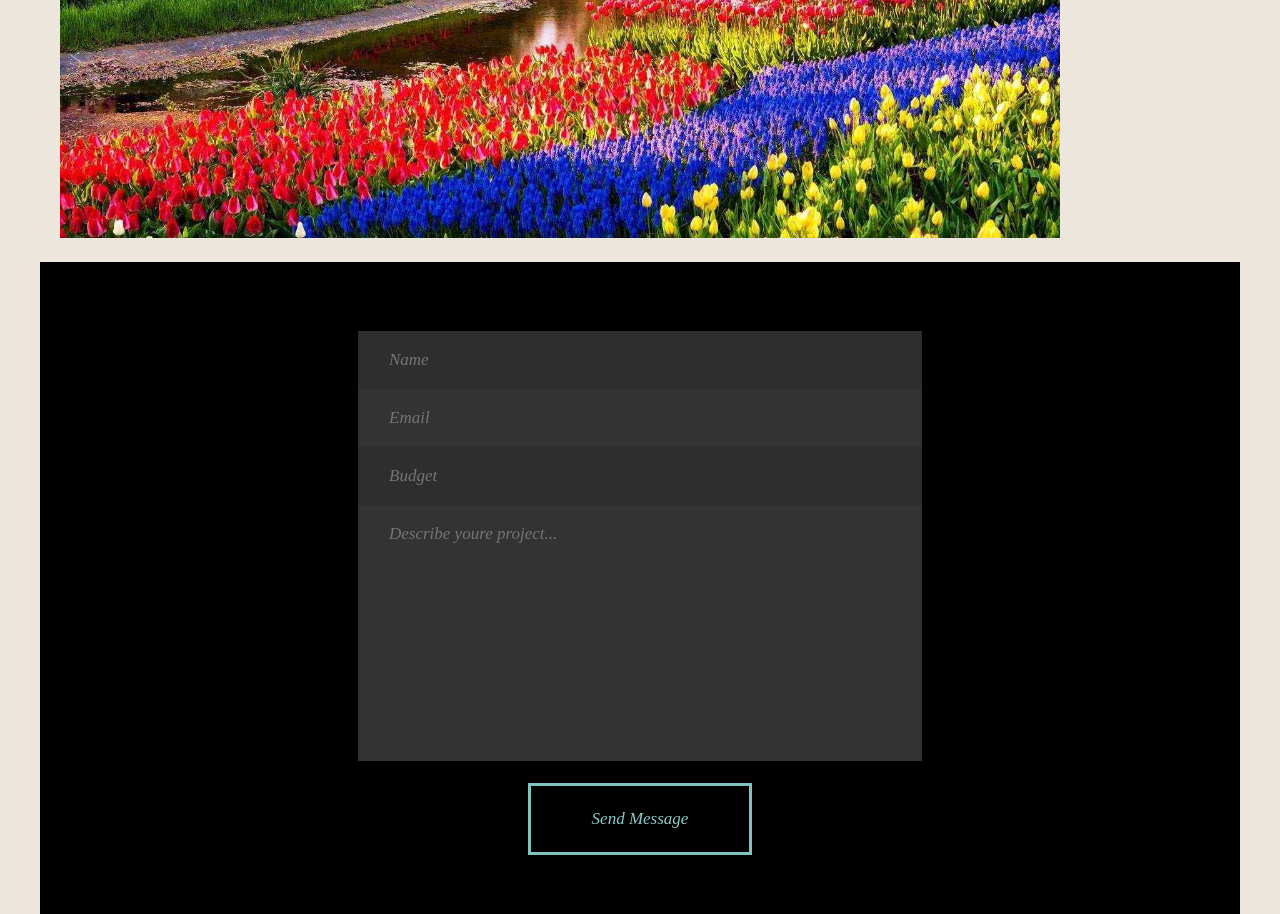
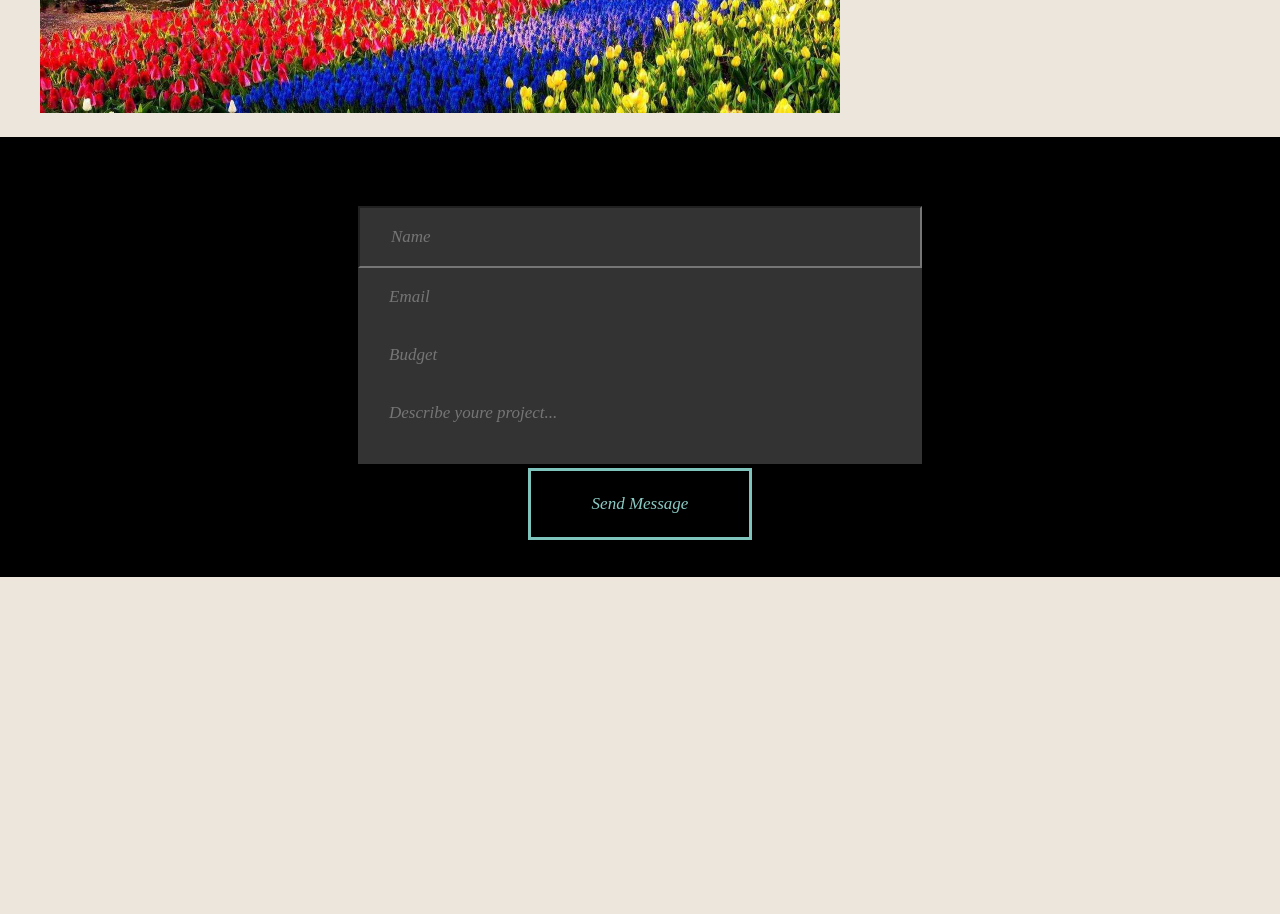
Before and after one commit to AlinaPshenychna/Homework4_with_footer, a plain HTML site: page index.html in a window 1280 px wide. Shown: the part 540-1454 px from the top of the page. After the commit the page ends 1117 px from the top, so only its background shows below. Drawn offline with Linux system fonts and the light colour scheme.

Commit message:
added styles and footer

```diff
--- /dev/null
+++ b/css/styles.css
@@ -0,0 +1,80 @@
+* {
+  padding: 0;
+  margin: 0;
+  box-sizing: border-box;
+}
+.body {
+  background-color: #ede6dd;
+}
+.container {
+  max-width: 1200px;
+  margin: 0 auto;
+}
+.font {
+  background-color: #000;
+}
+.button-send {
+  border: solid 3px #7ec4bd;
+  color: #8bcac3;
+  text-align: center;
+  font-family: Vollkorn;
+  font-size: 17px;
+  font-style: italic;
+  font-weight: 400;
+  line-height: 22px;
+  padding: 22px 61px;
+  background-color: #000;
+  margin: 0 auto;
+  display: block;
+}
+.textarea {
+  background: rgba(255, 255, 255, 0.2);
+  color: #fff;
+  font-family: Vollkorn;
+  font-size: 17px;
+  font-style: italic;
+  font-weight: 400;
+  line-height: 22px;
+  width: 100%;
+  padding: 18px 31px;
+  border: none;
+  resize: none;
+}
+.tel-number {
+  background: rgba(255, 255, 255, 0.2);
+  display: block;
+  color: #fff;
+  font-family: Vollkorn;
+  font-size: 17px;
+  font-style: italic;
+  font-weight: 400;
+  line-height: 22px;
+  width: 100%;
+  padding: 18px 31px;
+  border: none;
+}
+.email-inf {
+  background: rgba(255, 255, 255, 0.2);
+  display: block;
+  color: #fff;
+  font-family: Vollkorn;
+  font-size: 17px;
+  font-style: italic;
+  font-weight: 400;
+  line-height: 22px;
+  width: 100%;
+  padding: 18px 31px;
+  border: none;
+}
+.text-field {
+  background: rgba(255, 255, 255, 0.2);
+  display: block;
+  color: #fff;
+  font-family: Vollkorn;
+  font-size: 17px;
+  font-style: italic;
+  font-weight: 400;
+  line-height: 22px;
+  width: 100%;
+  padding: 18px 31px;
+}
--- a/index.html
+++ b/index.html
@@ -4,16 +4,11 @@
     <meta charset="UTF-8" />
     <meta http-equiv="X-UA-Compatible" content="IE=edge" />
     <meta name="viewport" content="width=device-width, initial-scale=1.0" />
+    <link rel="stylesheet" href="css/styles.css" />
     <title>Tulip park</title>
-    <style>
-      * {
-        padding: 0;
-        margin: 0;
-        box-sizing: border-box;
-      }
-    </style>
   </head>
-  <body style="background-color: #ede6dd; max-width: 1200px; margin: auto">
+  <body class="body">
+    <div class="container">
       <header style="padding: 20px 20px">
         <div style="display: flex; justify-content: space-between">
           <h1>
@@ -51,119 +46,66 @@
           </nav>
         </div>
       </header>
+    </div>
     <section style="padding: 20px">
+      <div class="container">
         <div>
           <p style="padding-bottom: 20px">
-          Кёкенхоф — королевский парк цветов (преимущественно лилейных и вообще
-          луковичных) в Нидерландах, между Лейденом и Харлемом, в небольшом
-          городке Лиссе, приблизительно в 5 км от Северного моря. Ежегодно парк
-          открыт для посетителей примерно с 20-х чисел марта до 20 чисел мая.
+            Кёкенхоф — королевский парк цветов (преимущественно лилейных и
+            вообще луковичных) в Нидерландах, между Лейденом и Харлемом, в
+            небольшом городке Лиссе, приблизительно в 5 км от Северного моря.
+            Ежегодно парк открыт для посетителей примерно с 20-х чисел марта до
+            15-х чисел мая.
           </p>
-        <img src="images/park_main.jpg" alt="park_Kekenhof" width="1000px" />
+          <img src="images/park_main.jpg" alt="park_Kekenhof" width="800px" />
+        </div>
       </div>
     </section>
-    <footer
-      style="padding-top: 69px; padding-bottom: 37px; background-color: #000"
+    <div class="font">
+      <!-- если фон вылазит за границы (как тут черный) то  надо весь футер обернуть в див и
+      сделать бекграунд всему футеру, а размеры блок контейнер сделать следующим за футером
+      где будет размер 1200 и марджин о авто -->
+      <footer>
+        <div class="container">
+          <form
+            action="#"
+            method="post"
+            style="
+              max-width: 564px;
+              margin: auto;
+              padding-top: 69px;
+              padding-bottom: 37px;
+            "
           >
-      <div style="max-width: 564px; margin: auto">
-        <form action="#" method="post">
             <div>
               <input
+                class="text-field"
                 type="text"
                 name="user_name"
                 placeholder="Name"
-              style="
-                background: rgba(255, 255, 255, 0.18);
-                display: block;
-                color: #fff;
-                font-family: Vollkorn;
-                font-size: 17px;
-                font-style: italic;
-                font-weight: 400;
-                line-height: 22px;
-                width: 100%;
-                padding: 18px 31px;
-                border: none;
-              "
               />
               <input
+                class="email-inf"
                 type="email"
                 name="user_email"
                 placeholder="Email"
-              style="
-                background: rgba(255, 255, 255, 0.2);
-                display: block;
-                color: #fff;
-                font-family: Vollkorn;
-                font-size: 17px;
-                font-style: italic;
-                font-weight: 400;
-                line-height: 22px;
-                width: 100%;
-                padding: 18px 31px;
-                border: none;
-              "
               />
               <input
+                class="tel-number"
                 type="number"
                 name="user_budget"
                 placeholder="Budget"
-              style="
-                background: rgba(255, 255, 255, 0.18);
-                display: block;
-                color: #fff;
-                font-family: Vollkorn;
-                font-size: 17px;
-                font-style: italic;
-                font-weight: 400;
-                line-height: 22px;
-                width: 100%;
-                padding: 18px 31px;
-                border: none;
-              "
               />
               <textarea
-              name="project_discription"
-              cols="30"
-              rows="10"
+                class="textarea"
+                name="project_description"
                 placeholder="Describe youre project..."
-              style="
-                background: rgba(255, 255, 255, 0.2);
-                display: block;
-                color: #fff;
-                font-family: Vollkorn;
-                font-size: 17px;
-                font-style: italic;
-                font-weight: 400;
-                line-height: 22px;
-                width: 100%;
-                padding: 18px 31px;
-                border: none;
-                resize: none;
-              "
               ></textarea>
-            <button
-              type="submit"
-              style="
-                margin: 22px auto;
-                display: block;
-                border: solid 3px #7ec4bd;
-                color: #8bcac3;
-                text-align: center;
-                font-family: Vollkorn;
-                font-size: 17px;
-                font-style: italic;
-                font-weight: 400;
-                line-height: 22px;
-                padding: 22px 61px;
-                background-color: #000;
-              "
-            >
-              Send Message
-            </button>
+              <button class="button-send" type="submit">Send Message</button>
             </div>
           </form>
         </div>
       </footer>
+    </div>
   </body>
 </html>
```
Lines whose indentation alone changed are shown as unchanged.
